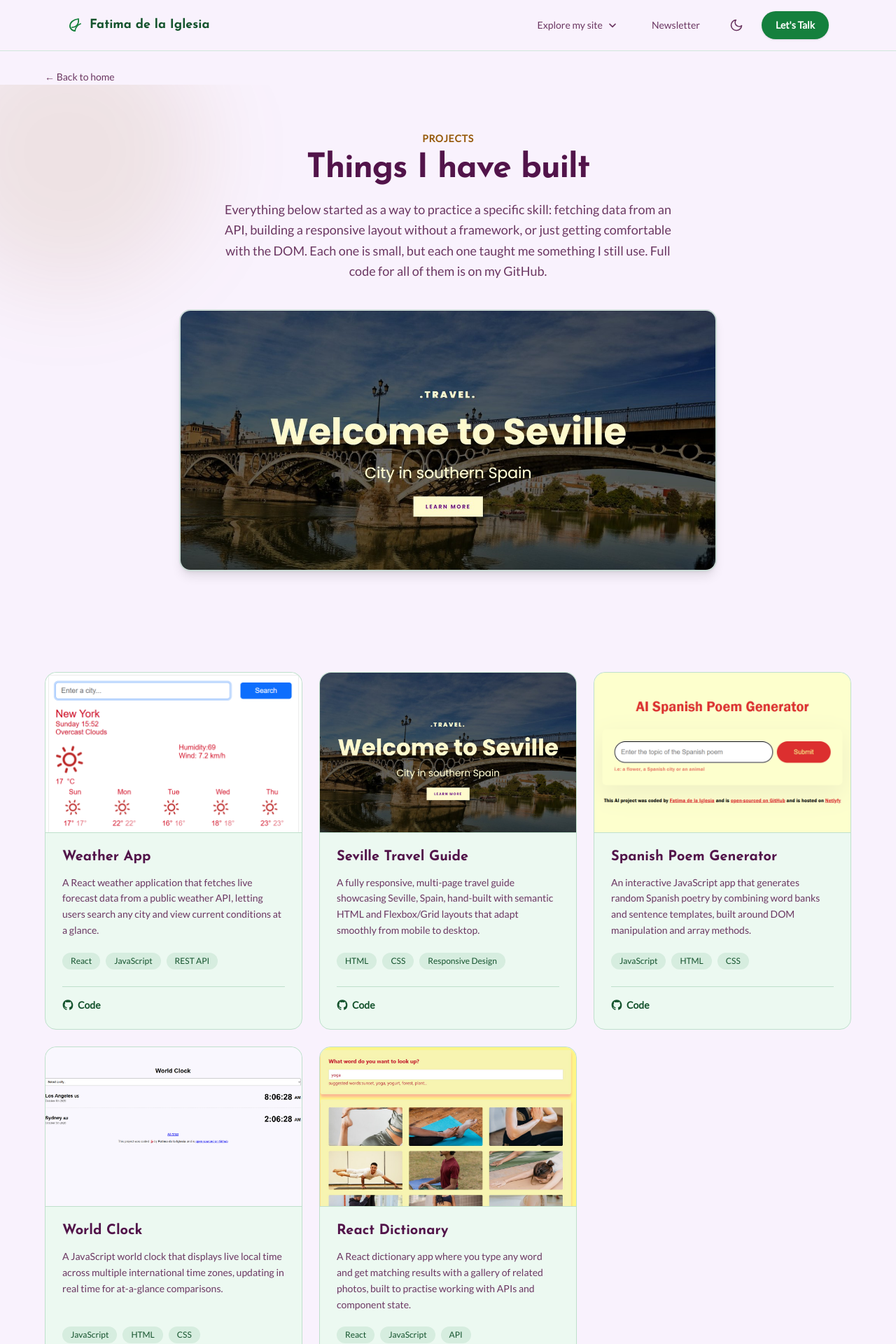
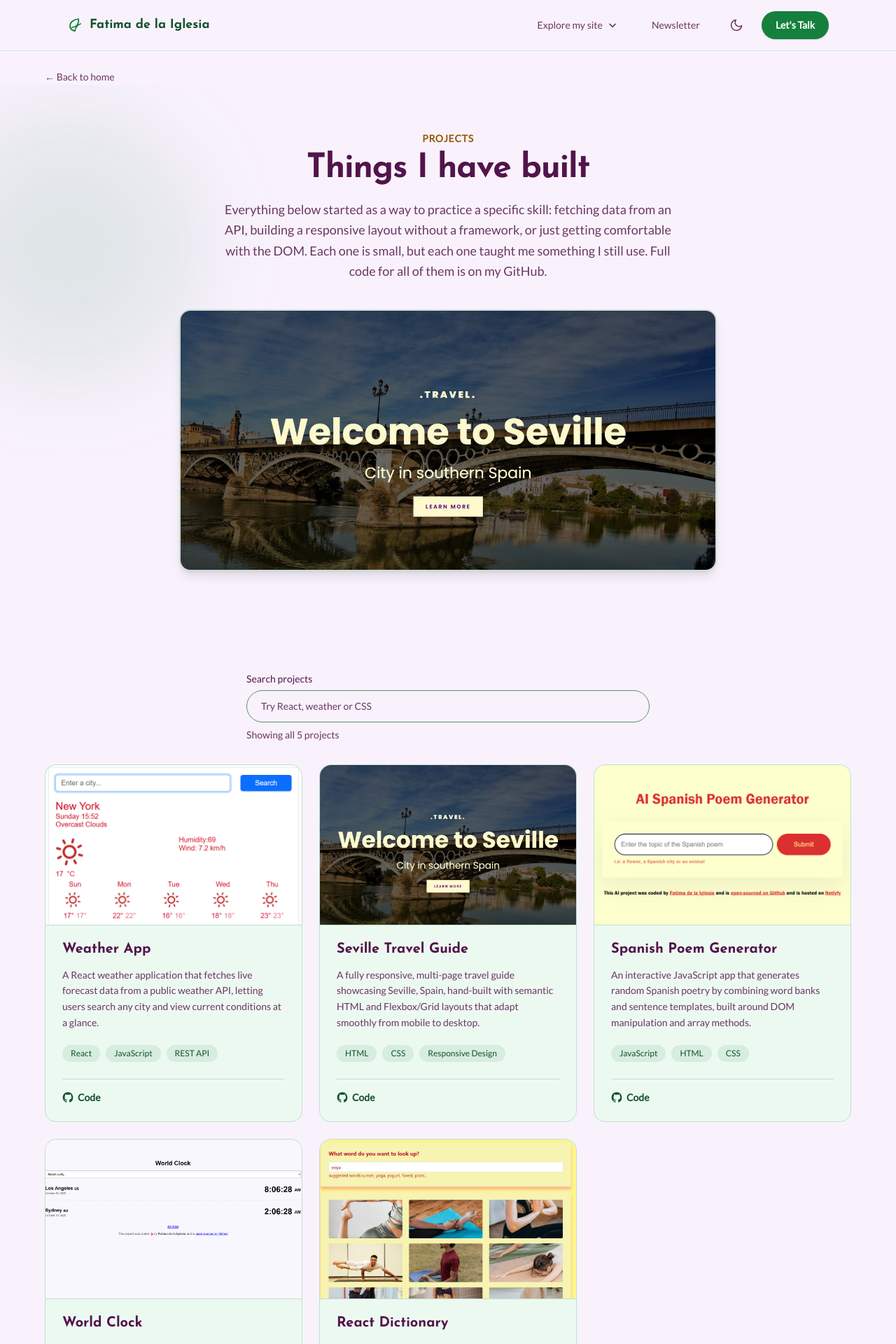
Before and after one commit to FatimadelaIglesia/new-portfolio, a Next.js app: page /projects in a window 1280 px wide. Shown: the top 1920 px of the page at 70% size. Built offline with nearby package versions, Linux system fonts and the light colour scheme.

Commit message:
Update page.tsx

```diff
--- a/src/app/projects/page.tsx
+++ b/src/app/projects/page.tsx
@@ -3,7 +3,7 @@ import Image from "next/image";
 import Link from "next/link";
 import Navbar from "@/components/Navbar";
 import Footer from "@/components/Footer";
-import ProjectCard from "@/components/ProjectCard";
+import ProjectSearch from "@/components/ProjectSearch";
 import CtaBanner from "@/components/CtaBanner";
 import { personalInfo, projects } from "@/lib/data";
 import { GitHubIcon } from "@/components/icons";
@@ -13,6 +13,7 @@ export const metadata: Metadata = {
   description:
     "Front-end projects by Fatima de la Iglesia, including a React weather app, a Seville travel guide, a Spanish poem generator and a world clock.",
 };
+
 export default function ProjectsPage() {
   return (
     <>
@@ -30,7 +31,7 @@ export default function ProjectsPage() {
         <section className="relative overflow-hidden px-6 pt-10 pb-16 text-center sm:px-8 sm:pt-16">
           <div
             aria-hidden="true"
-            className="pointer-events-none absolute -top-24 -left-24 h-72 w-72 rounded-full bg-accent/10 blur-3xl sm:h-96 sm:w-96"
+            className="pointer-events-none absolute top-10 -left-24 h-72 w-72 rounded-full bg-primary/10 blur-3xl sm:h-96 sm:w-96"
           />
           <div className="relative mx-auto max-w-2xl">
             <span className="text-sm font-semibold uppercase tracking-wider text-accent">
@@ -61,12 +62,7 @@ export default function ProjectsPage() {
 
         <section className="px-6 py-20 sm:px-8">
           <div className="mx-auto max-w-6xl">
-            <h2 className="sr-only">Project list</h2>
-            <div className="grid gap-6 sm:grid-cols-2 lg:grid-cols-3">
-              {projects.map((project) => (
-                <ProjectCard key={project.title} project={project} />
-              ))}
-            </div>
+            <ProjectSearch projects={projects} />
             <div className="mt-10 text-center">
               <a href={personalInfo.github} target="_blank" rel="noopener noreferrer" className="inline-flex items-center gap-2 rounded-full border border-primary px-6 py-3 text-sm font-semibold text-primary-dark transition-colors hover:bg-primary/10">
                 <GitHubIcon className="size-4" />
```
